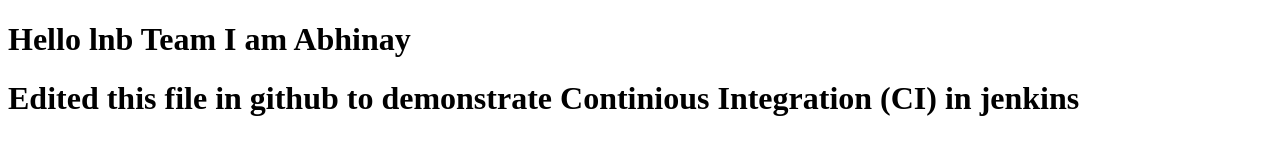
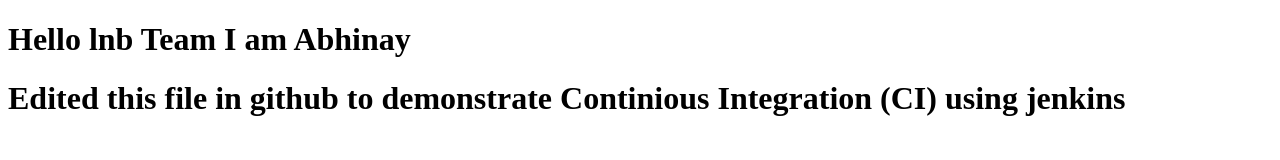
Before and after one commit to abhinay-kondabathula/jenkins-test, a plain HTML site: page index.html in a window 1280 px wide. Drawn offline with Linux system fonts and the light colour scheme.

Commit message:
Update index.html

```diff
--- a/index.html
+++ b/index.html
@@ -7,6 +7,6 @@
 </head>
 <body>
     <h1>Hello lnb Team I am Abhinay</h1>
-    <h1>Edited this file in github to demonstrate Continious Integration (CI) in jenkins</h1>
+    <h1>Edited this file in github to demonstrate Continious Integration (CI) using jenkins</h1>
 </body>
 </html>
```
